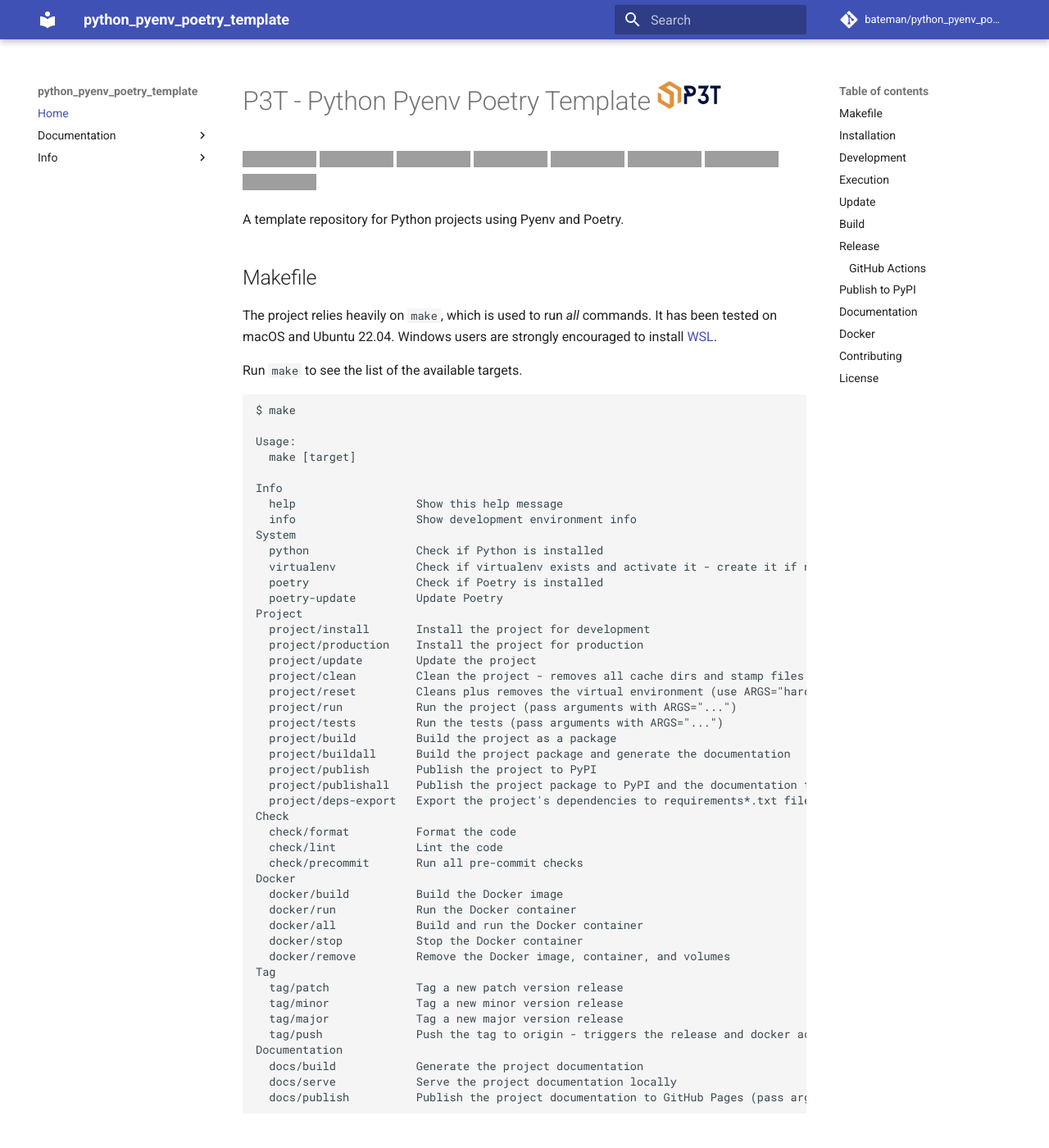
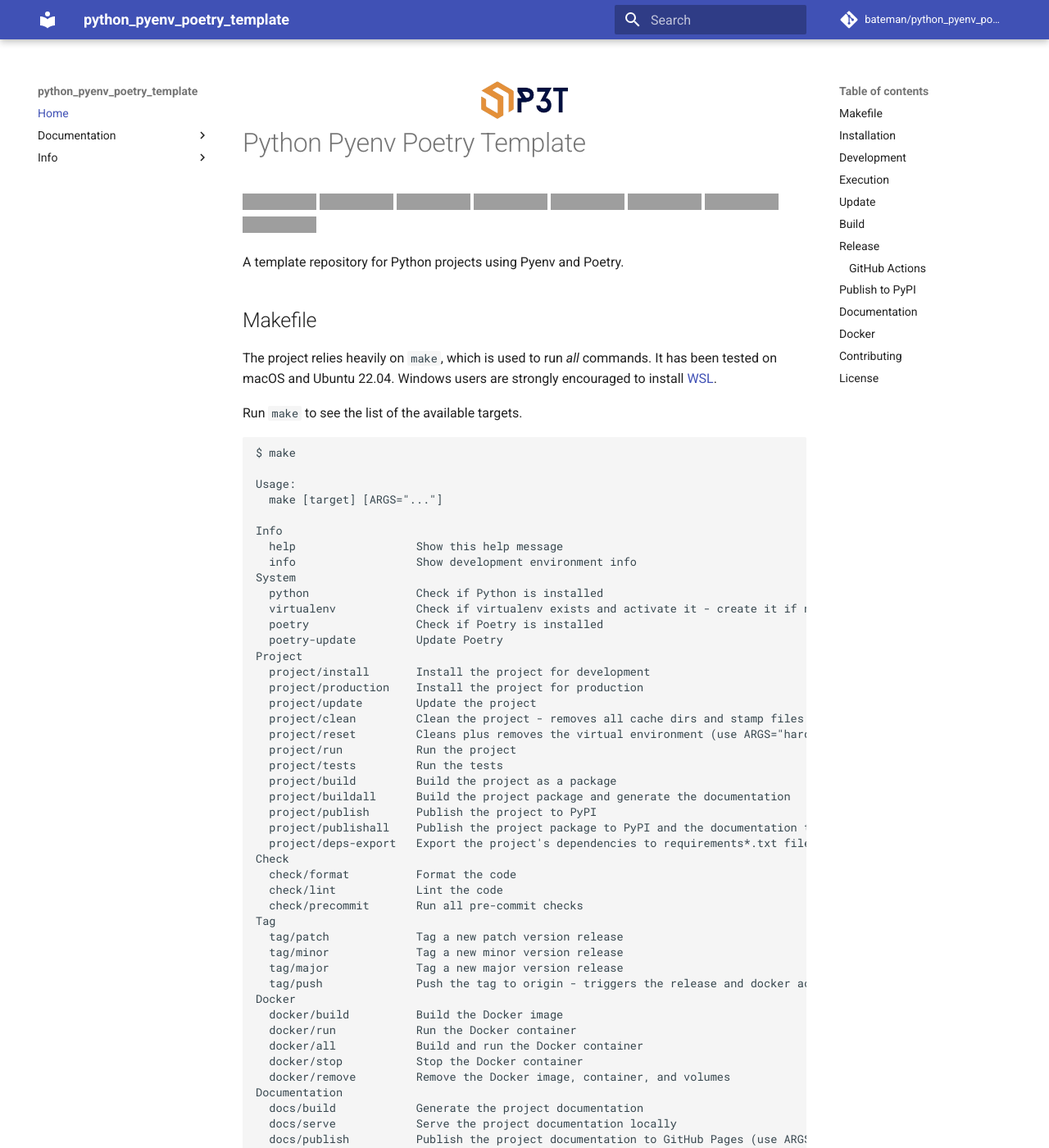
Before and after one commit to bateman/python_pyenv_poetry_template, an MkDocs documentation site: the page built from docs/index.md, in a window 1280 px wide and 1400 px high. Shown: the whole window at 82% size. Built offline with MkDocs 1.6.1 and Material for MkDocs 9.7.7, drawn with Linux system fonts in a browser that asks for light colours; comment, search, counter and statistics services are not loaded; grey boxes are pictures that could not be loaded.

Commit message:
Update documentation

````diff
--- a/docs/index.md
+++ b/docs/index.md
@@ -1,4 +1,6 @@
-# P3T - Python Pyenv Poetry Template <img src="https://raw.githubusercontent.com/bateman/python_pyenv_poetry_template/main/images/logo/logo-p3t-transparent-bg.png" width="80">
+<div align="center"><img src="https://raw.githubusercontent.com/bateman/python_pyenv_poetry_template/main/images/logo/logo-p3t-transparent-bg.png" width="110"></div>
+
+# Python Pyenv Poetry Template
 
 ![PyPI - Version](https://img.shields.io/pypi/v/python_pyenv_poetry_template?style=flat-square&color=%23007EC6)
 ![GitHub Release](https://img.shields.io/github/v/release/bateman/python_pyenv_poetry_template?style=flat-square)
@@ -37,8 +39,8 @@ Project
   project/update        Update the project
   project/clean         Clean the project - removes all cache dirs and stamp files
   project/reset         Cleans plus removes the virtual environment (use ARGS="hard" to re-initialize the project)
-  project/run           Run the project (pass arguments with ARGS="...")
-  project/tests         Run the tests (pass arguments with ARGS="...")
+  project/run           Run the project
+  project/tests         Run the tests
   project/build         Build the project as a package
   project/buildall      Build the project package and generate the documentation
   project/publish       Publish the project to PyPI
@@ -48,21 +50,21 @@ Check
   check/format          Format the code
   check/lint            Lint the code
   check/precommit       Run all pre-commit checks
+Tag
+  tag/patch             Tag a new patch version release
+  tag/minor             Tag a new minor version release
+  tag/major             Tag a new major version release
+  tag/push              Push the tag to origin - triggers the release and docker actions
 Docker
   docker/build          Build the Docker image
   docker/run            Run the Docker container
   docker/all            Build and run the Docker container
   docker/stop           Stop the Docker container
   docker/remove         Remove the Docker image, container, and volumes
-Tag
-  tag/patch             Tag a new patch version release
-  tag/minor             Tag a new minor version release
-  tag/major             Tag a new major version release
-  tag/push              Push the tag to origin - triggers the release and docker actions
 Documentation
   docs/build            Generate the project documentation
   docs/serve            Serve the project documentation locally
-  docs/publish          Publish the project documentation to GitHub Pages (pass arguments with ARGS="...")
+  docs/publish          Publish the project documentation to GitHub Pages (use ARGS="--force" to force the deployment)
 ```
 
 ## Installation
````
Also changed, not shown: other parts of docs/index.md (+1 -1 lines), README.md (+9 -9 lines).
